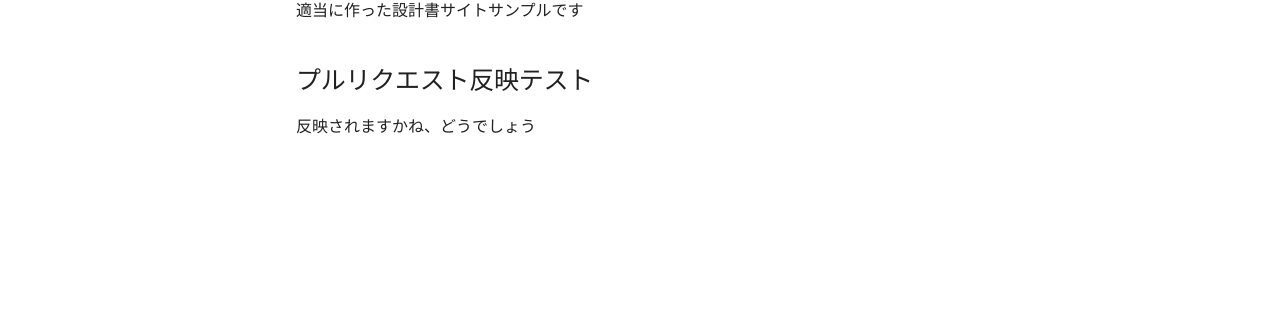
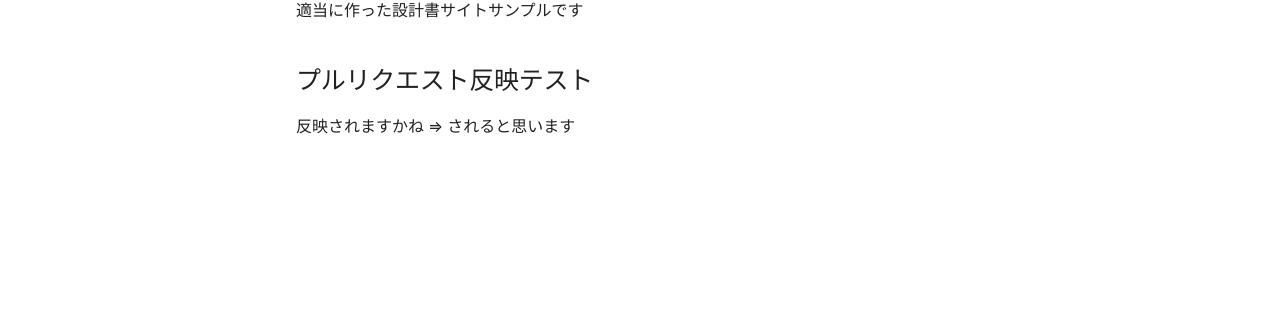
Before and after one commit to m-miyano/mkdocs-document-sample, an MkDocs documentation site: the page built from docs/index.md, in a window 1280 px wide. Shown: the part 233-542 px from the top of the page. Built offline with MkDocs 1.6.1 and Material for MkDocs 9.7.7, drawn with Linux system fonts in a browser that asks for light colours.

Commit message:
Update index.md

```diff
--- a/docs/index.md
+++ b/docs/index.md
@@ -2,4 +2,5 @@
 適当に作った設計書サイトサンプルです
 
 ## プルリクエスト反映テスト
-反映されますかね、どうでしょう
+反映されますかね
+⇒ されると思います
```
